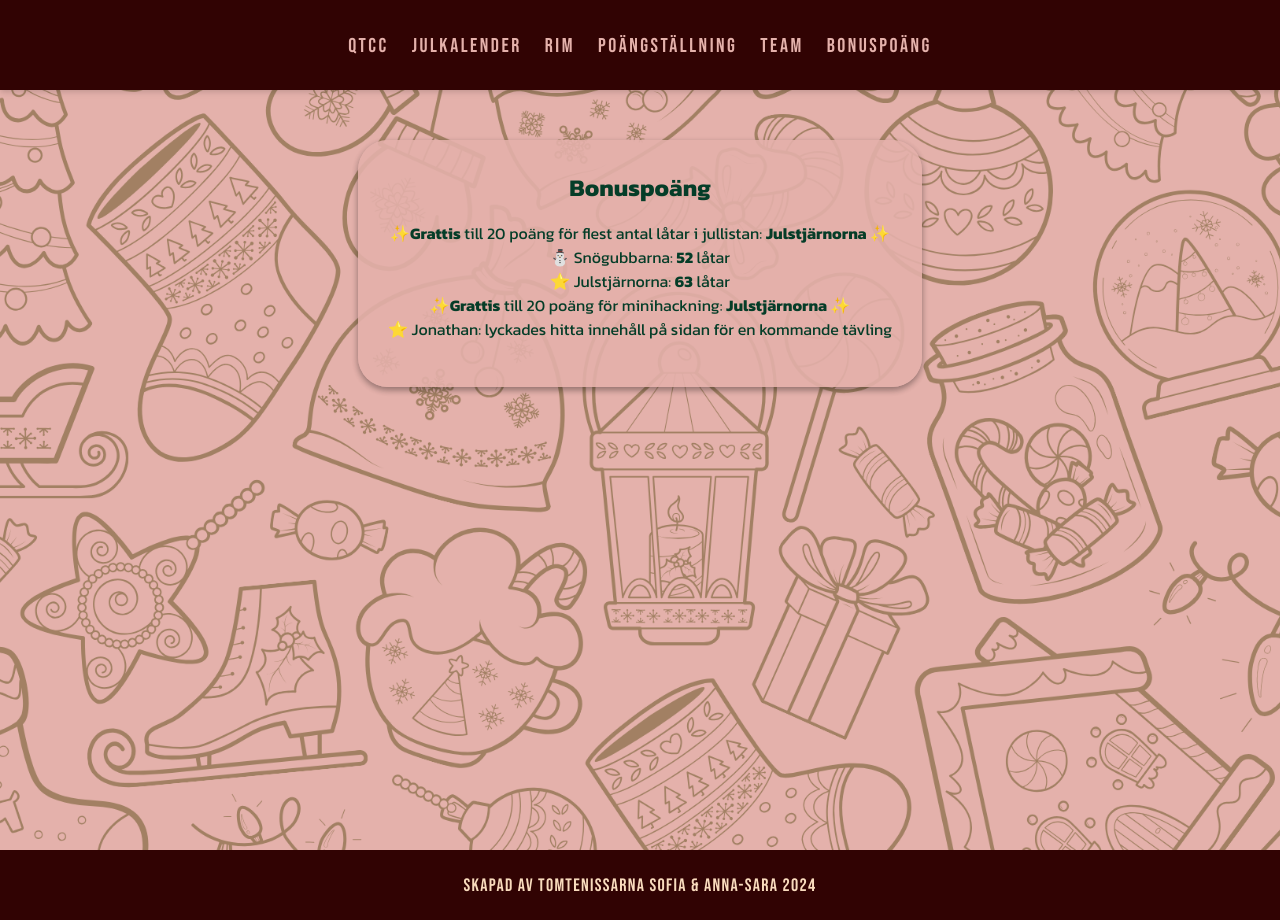
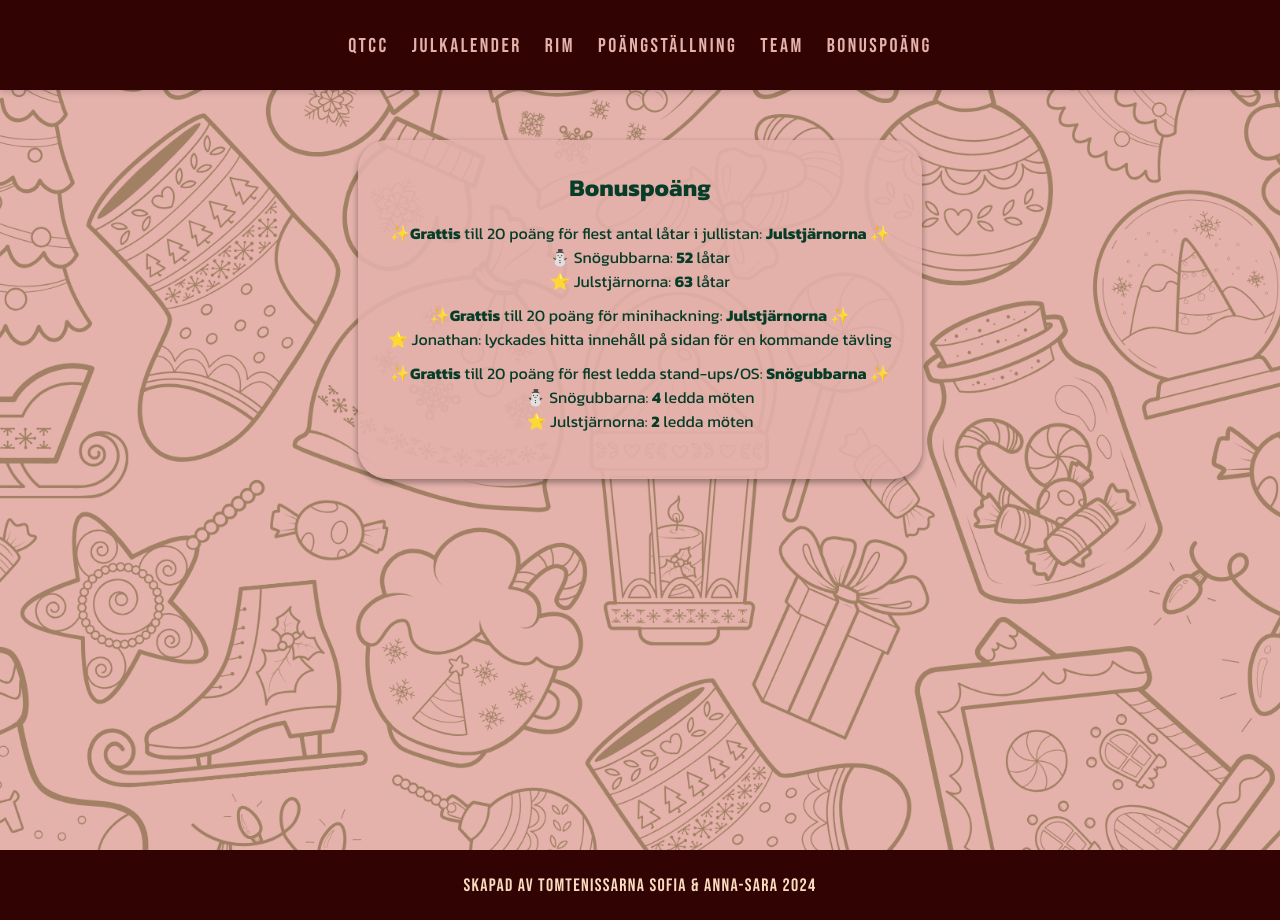
Before and after one commit to efstasia/christmas-calendar, a React (Create React App) app: page /bonus-points in a window 1280 px wide. Built offline with nearby package versions, Linux system fonts and the light colour scheme; a web font is replaced by a local one.

Commit message:
added: bonus points and tomorrows door back, moved easter eggs

```diff
--- a/src/pages/BonusPoints.jsx
+++ b/src/pages/BonusPoints.jsx
@@ -6,15 +6,21 @@ export const BonusPoints = () => {
     <div className="bonus-points pink-background">
       <h2>Bonuspoäng</h2>
       <ul>
-        <li>✨<strong>Grattis</strong> till 20 poäng för flest antal låtar i jullistan: <strong>Julstjärnorna </strong>✨
+        <li className="bonus-points__list-parent">✨<strong>Grattis</strong> till 20 poäng för flest antal låtar i jullistan: <strong>Julstjärnorna </strong>✨
           <ul>
             <li>⛄️ Snögubbarna: <strong>52 </strong>låtar</li>
             <li>⭐️ Julstjärnorna: <strong>63</strong> låtar</li>
           </ul>
         </li>
-        <li>✨<strong>Grattis</strong> till 20 poäng för minihackning: <strong>Julstjärnorna </strong>✨
+        <li className="bonus-points__list-parent">✨<strong>Grattis</strong> till 20 poäng för minihackning: <strong>Julstjärnorna </strong>✨
           <ul>
             <li>⭐️ Jonathan: lyckades hitta innehåll på sidan för en kommande tävling </li>
+          </ul>
+        </li>
+        <li className="bonus-points__list-parent">✨<strong>Grattis</strong> till 20 poäng för flest ledda stand-ups/OS: <strong>Snögubbarna </strong>✨
+          <ul>
+            <li>⛄️ Snögubbarna: <strong>4 </strong>ledda möten</li>
+            <li>⭐️ Julstjärnorna: <strong>2</strong> ledda möten</li>
           </ul>
         </li>
       </ul>
--- a/src/pages/Calendar.jsx
+++ b/src/pages/Calendar.jsx
@@ -95,7 +95,7 @@ const fetchDoorStatus = async (id) => {
             <div className='calendar__item--back' style={{backgroundImage: `url(${backgroundImage})`}}>
               <div className='calendar__item__back-content'>
                 <p>Idag: {apiData[event.id] ? apiData[event.id].content.now : ''}</p>
-                {!event.christmas || event.id !== 5 && (
+                {apiData[event.id]?.content?.tomorrow && (
                   <p>Imorgon: {apiData[event.id] ? apiData[event.id].content.tomorrow : ''}</p>
                 )}
               </div>
--- a/src/pages/Rhymes.jsx
+++ b/src/pages/Rhymes.jsx
@@ -59,9 +59,11 @@ export const Rhymes = ({onHandleClick, showEasterEgg, setShowEasterEgg}) => {
 		<div className="rhymes">
 		{canViewRhymes ? (
 			<div className="rhymes pink-background">
-					{/* <div className="rhymes-intro"><p>HO HO <button tabIndex={-1}  onClick={onHandleClick}>HO</button> kära julvänner! ✨ Vad vore julen utan rim som kittlar både hjärtan och skrattmuskler? Här i tomteverkstan, mitt bland glittrande kulor och pepparkaksdoft, klapprar vi ner små rim som landar mjukare än nyfallen snö på taknocken.
+        <div className="rhymes-intro"><p>HO HO <button className="btn--custom" tabIndex={-1}  onClick={onHandleClick}>HO</button> kära julvänner! ✨ Vad vore julen utan rim som kittlar både hjärtan och skrattmuskler? Här i tomteverkstan, mitt bland glittrande kulor och pepparkaksdoft, klapprar vi ner små rim som landar mjukare än nyfallen snö på taknocken.
 					Så hämta en rykande kopp glögg (eller kanske två!), sätt dig bekvämt och låt fantasin flyga högt som tomtens renar en frostig natt. För nu är det dags att rimma så det slår gnistor om granen!
 					</p>
+          </div>
+					{/*
 					<h3>Regler</h3>
 					<ul>
 						<li>Varje person får skicka in <strong>ett</strong> rim.</li>
--- a/src/pages/Score.jsx
+++ b/src/pages/Score.jsx
@@ -113,7 +113,7 @@ const number = 1;
 			<input className="btn" type="submit" value="Uppdatera poäng" />
 		</form>
 		</fieldset>
-		<button  className="btn--score" tabIndex={-1} onClick={handleSecretClicks}></button>
+		<button  className="btn--score btn--custom" tabIndex={-1} onClick={handleSecretClicks}></button>
 	</div>
 
 	)
--- a/src/pages/TeamPicker.jsx
+++ b/src/pages/TeamPicker.jsx
@@ -56,7 +56,7 @@ export const TeamPicker = ({showEasterEgg, setShowEasterEgg}) => {
         }}
       />
       <button className="btn" onClick={handleSpinClick}>SPIN</button>
-      <button className='btn--home' tabIndex={-1} onClick={handleSecretClicks}></button>
+      <button className='btn--home btn--custom' tabIndex={-1} onClick={handleSecretClicks}></button>
 
     </div>
 
--- a/src/styles/_bonus-points.scss
+++ b/src/styles/_bonus-points.scss
@@ -1,4 +1,8 @@
 .bonus-points {
   color: #053d28;
   text-align: center;
+
+  &__list-parent {
+    margin-bottom: 10px;
+  }
 }
--- a/src/styles/_global.scss
+++ b/src/styles/_global.scss
@@ -113,16 +113,20 @@ button {
     position: absolute;
     width: 10px;
     height: 10px;
-    left: 500px;
-    top: 10px;
+    left: 25px;
+    top: 800px;
   }
 
   &--score {
     position: absolute;
     width: 15px;
     height: 15px;
-    left: 600px;
-    top: 600px;
+    left: 65%;
+    top: 744px;
+  }
+
+  &--custom {
+    cursor: url('../images/bow3.png'), auto;
   }
 
   &--ribbon {
```
Also changed, not shown: src/images/bow3.png (added).
